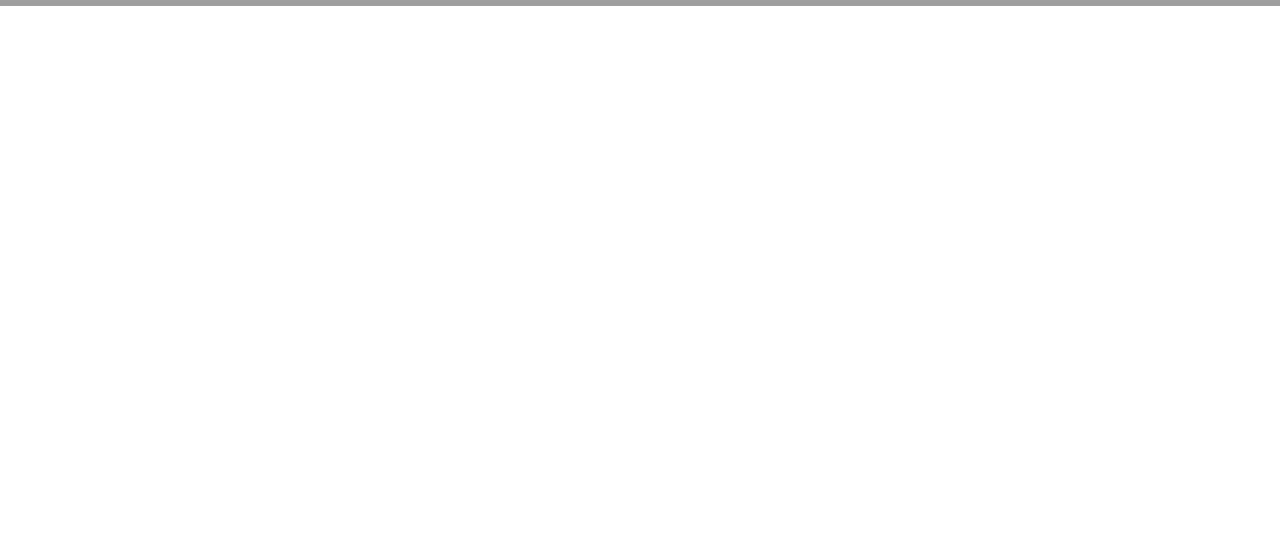
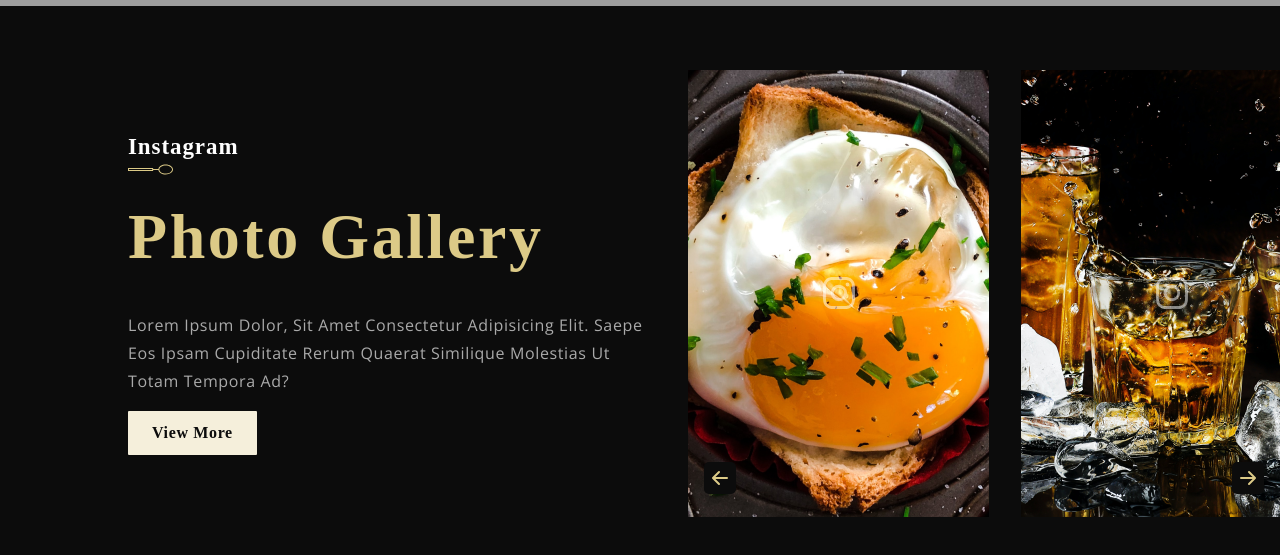
Before and after one commit to TrendoCoder/Burgeria, a React (Create React App) app in the folder front-end/: page / in a window 1280 px wide. Shown: the part 5237-5792 px from the top of the page. Before the commit the page ends 5243 px from the top, so only its background shows below. Built offline with nearby package versions, Linux system fonts and the light colour scheme; grey boxes are pictures that could not be loaded; a web font is replaced by a local one.

Commit message:
Gallery section completed

```diff
--- a/front-end/src/App.js
+++ b/front-end/src/App.js
@@ -12,8 +12,8 @@
     <SpecialMenu />
     <Chef />
     <Laurels />
-    {/* <Gallery />
-    <FindUs />
+    <Gallery />
+    {/* <FindUs />
     <Footer />  */}
   </div>
 );
--- a/front-end/src/container/Gallery/Gallery.css
+++ b/front-end/src/container/Gallery/Gallery.css
@@ -0,0 +1,120 @@
+.app__gallery{
+    display: flex;
+    flex-direction: row;
+    background: var(--color-black);
+    padding: 4rem 0 4rem 6rem;
+}
+.app__gallery-content{
+    flex: 1;
+    display: flex;
+    justify-content: center;
+    align-items: flex-start;
+    flex-direction: column;
+    min-width: 500px;
+    padding: 2rem;
+}
+.app__gallery-content>button{
+    margin-top: 1rem;
+}
+.app__gallery-images{
+    flex: 1;
+    display: flex;
+    flex-direction: row;
+    max-width: 50%;
+    position: relative;
+}
+.app__gallery-images_container{
+    display: flex;
+    flex-direction: row;
+    width: max-content;
+    overflow-x: scroll;
+    -ms-overflow-style: none;
+    scrollbar-width: none;
+}
+.app__gallery-images_container::-webkit-scrollbar{
+    display: none;
+}
+.app__gallery-images_card{
+    position: relative;
+    min-width: 301px;
+    height: 447px;
+    margin-right: 2rem;
+}
+
+.gallery__image-icon{
+    position: absolute;
+    color: #FFF;
+    opacity: 0.5;
+    font-size: 2rem;
+    cursor: pointer;
+    transition: 0.4s ease;
+}
+.app__gallery-images_card>img{
+    width: 100%;
+    height: 100%;
+    object-fit: cover;
+    opacity: 1;
+    transition: 0.5s ease;
+}
+.app__gallery-images_card:hover img{
+    opacity: 0.35;
+
+}
+.app__gallery-images_card:hover .gallery__image-icon{
+    opacity: 1;
+}
+.app__gallery-images_arrows{
+    display: flex;
+    width: 100%;
+    justify-content: space-between;
+    align-items: center;
+    padding: 0 1rem;
+    position: absolute;
+    bottom: 5%;
+}
+.gallery__arrow-icon{
+    color: var(--color-golden);
+    font-size: 2rem;
+    cursor: pointer;
+    border-radius: 5px;
+    background-color: var(--color-black);
+}
+.gallery__arrow-icon:hover{
+    color: var(--color-white);
+}
+@media screen and (min-width:2000px) {
+    .app__gallery-content{
+        min-width: 1000px;
+        padding-right: 4rem;
+    }
+    .app__gallery-images_card{
+        min-width: 400px;
+        height: 550px;
+    }
+}
+@media screen and (max-width:1150px) {
+    .app__gallery{
+        flex-direction: column;
+    }
+    .app__gallery-images{
+        max-width: 100%;
+        margin: 5rem 0;
+    }
+}
+@media screen and (max-width:850px) {
+    .app__gallery{
+        padding: 4rem 0 4rem 4rem;
+    }
+}
+@media screen and (max-width:650px) {
+    .app__gallery{
+        padding: 4rem 0 4rem 2rem;
+    }
+    .app__gallery-content{
+        min-width: 100%;
+    }
+    .app__gallery-images_card{
+        min-width: 240px;
+        height: 320px;
+    }
+}
--- a/front-end/src/container/Gallery/Gallery.jsx
+++ b/front-end/src/container/Gallery/Gallery.jsx
@@ -1,11 +1,60 @@
-import React from 'react';
+import React from "react";
+import "./Gallery.css";
+import { images } from "../../constants";
+import { SubHeading, MenuItem } from "../../components";
+import {
+  BsInstagram,
+  BsArrowLeftShort,
+  BsArrowRightShort,
+} from "react-icons/bs";
 
-import './Gallery.css';
-
-const Gallery = () => (
-  <div>
-    Gallery
-  </div>
-);
+const galleryImages = [images.gallery02, images.gallery03, images.gallery04,images.gallery01];
+const Gallery = () => {
+  const scrollRef = React.useRef(null);
+  const scroll = (direction) => {
+    const { current } = scrollRef;
+    if (direction === "left") {
+      current.scrollLeft -= 300;
+    } else {
+      current.scrollLeft += 300;
+    }
+  };
+  return (
+    <div className="app__gallery flex__center">
+      <div className="app__gallery-content">
+        <SubHeading title="Instagram" />
+        <h1 className="headtext__cormorant">Photo Gallery</h1>
+        <p className="p__opensans" style={{ color: "#AAA", marginTop: "2rem" }}>
+          Lorem ipsum dolor, sit amet consectetur adipisicing elit. Saepe eos
+          ipsam cupiditate rerum quaerat similique molestias ut totam tempora
+          ad?
+        </p>
+        <button type="button" className="custom__button">
+          View More
+        </button>
+      </div>
+      <div className="app__gallery-images">
+        <div className="app__gallery-images_container" ref={scrollRef}>
+          {galleryImages.map((image, index)=>(
+            <div className="app__gallery-images_card flex__center" key={'gallery_image-${index+1'}>
+              <img src={image} alt="gallery" />
+              <BsInstagram className="gallery__image-icon"/>
+            </div>
+          ))}
+        </div>
+        <div className="app__gallery-images_arrows">
+          <BsArrowLeftShort
+            className="gallery__arrow-icon"
+            onClick={() => scroll("left")}
+          />
+          <BsArrowRightShort
+            className="gallery__arrow-icon"
+            onClick={() => scroll("right")}
+          />
+        </div>
+      </div>
+    </div>
+  );
+};
 
 export default Gallery;
```
